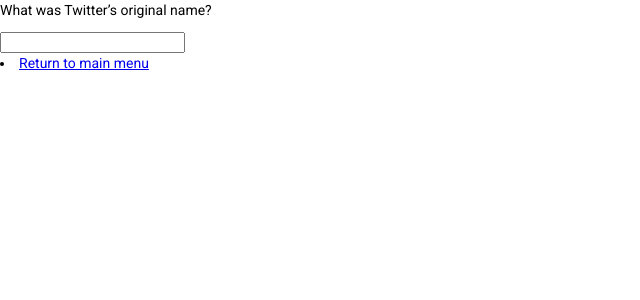
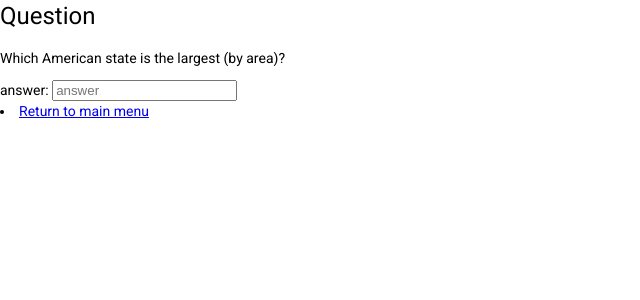
Before and after one commit to MichielTondeur/Angular-QuizApp, an Angular app: page /game in a window 1280 px wide. Shown: the top 300 px of the page, without its empty margins (0-640 px from the left). Built offline with nearby package versions, Linux system fonts and the light colour scheme.

Commit message:
feat: add base functionality

```diff
--- a/src/app/components/game/game.component.html
+++ b/src/app/components/game/game.component.html
@@ -1,5 +1,5 @@
 <div>
-  <app-result *ngIf="submitted"></app-result>
-  <app-question *ngIf="!submitted" [question]="question.question"></app-question>
+  <app-result *ngIf="submitted" [answer]="question.answer" [userAnswer]="userAnswer" (next)="onNext()"></app-result>
+  <app-question *ngIf="!submitted" [question]="question.question" (submitted)="onSubmitted($event)"></app-question>
   <li><a routerLink="/" routerLinkActive="active">Return to main menu</a></li>
 </div>
--- a/src/app/components/game/game.component.ts
+++ b/src/app/components/game/game.component.ts
@@ -10,11 +10,31 @@
 export class GameComponent implements OnInit {
   question: Question;
   submitted: boolean;
+  userAnswer: string;
 
-  constructor(questionservice: QuestionService) {
-    this.question = questionservice.getQuestion();
+  constructor(private questionservice: QuestionService) {
+    this.question = {
+      id: 1,
+      question: '',
+      answer: '',
+      category: '',
+    };
     this.submitted = false;
+    this.userAnswer = '';
   }
 
-  ngOnInit(): void {}
+  ngOnInit(): void {
+    this.question = this.questionservice.getQuestion();
+  }
+
+  onSubmitted(answer: string) {
+    this.userAnswer = answer;
+    this.submitted = true;
+  }
+
+  onNext() {
+    this.userAnswer = '';
+    this.submitted = false;
+    this.question = this.questionservice.getQuestion();
+  }
 }
--- a/src/app/components/game/question/question.component.html
+++ b/src/app/components/game/question/question.component.html
@@ -1,2 +1,5 @@
+<h1>Question</h1>
 <p>{{question}}</p>
-<input type="text">
+<label>answer:
+  <input [(ngModel)]="userAnswer" placeholder="answer" (keyup.enter)="onSubmit()"/>
+</label>
--- a/src/app/components/game/question/question.component.ts
+++ b/src/app/components/game/question/question.component.ts
@@ -1,14 +1,23 @@
-import { Component, OnInit, Input } from '@angular/core';
+import { Component, OnInit, Input, Output, EventEmitter } from '@angular/core';
 
 @Component({
   selector: 'app-question',
   templateUrl: './question.component.html',
   styleUrls: ['./question.component.scss'],
 })
-export class QuestionComponent implements OnInit {
-  @Input() question: string = '';
+export class QuestionComponent {
+  @Input() question: string;
+  @Output() submitted = new EventEmitter<string>();
+  userAnswer: string;
 
-  constructor() {}
+  constructor() {
+    this.question = '';
+    this.userAnswer = '';
+  }
 
-  ngOnInit(): void {}
+  onSubmit() {
+    if (this.userAnswer !== '') {
+      this.submitted.emit(this.userAnswer);
+    }
+  }
 }
--- a/src/app/components/game/result/result.component.html
+++ b/src/app/components/game/result/result.component.html
@@ -1 +1,5 @@
-<p>result works!</p>
+<h1>Result</h1>
+<p>Your answer was {{userAnswer}}</p>
+<p>The correct answer was: {{answer}}</p>
+<button (click)="onNextQuestion()">Next Question</button>
+<p></p>
--- a/src/app/components/game/result/result.component.ts
+++ b/src/app/components/game/result/result.component.ts
@@ -1,15 +1,23 @@
-import { Component, OnInit } from '@angular/core';
+import { Component, OnInit, Input, Output, EventEmitter } from '@angular/core';
 
 @Component({
   selector: 'app-result',
   templateUrl: './result.component.html',
-  styleUrls: ['./result.component.scss']
+  styleUrls: ['./result.component.scss'],
 })
 export class ResultComponent implements OnInit {
+  @Input() answer: string;
+  @Input() userAnswer: string;
+  @Output() next = new EventEmitter();
 
-  constructor() { }
-
-  ngOnInit(): void {
+  constructor() {
+    this.answer = '';
+    this.userAnswer = '';
   }
 
+  ngOnInit(): void {}
+
+  onNextQuestion() {
+    this.next.emit();
+  }
 }
```
Also changed, not shown: src/app/app.module.ts (+10 -3 lines).
